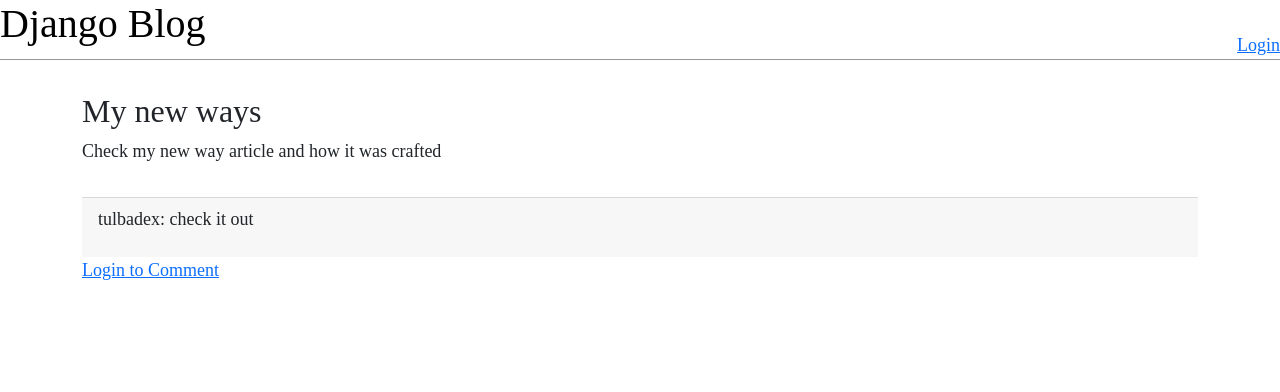
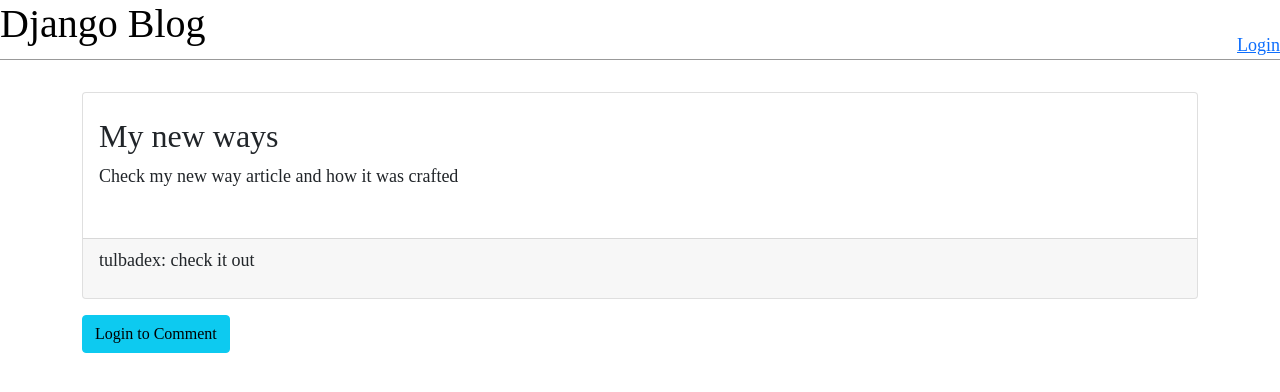
Before and after one commit to tulbadex/zuri-blog, a Django app: page /blog/1/ in a window 1280 px wide. Shown: the top 392 px of the page. Run offline with Django 3.2, Linux system fonts and the light colour scheme; data comes from the database, SQL or seed files in the repository; both versions use the stored data as it was after the commit; some libraries are stand-ins or nearby versions.

Commit message:
Added style to comment section

```diff
--- a/templates/post_detail.html
+++ b/templates/post_detail.html
@@ -4,10 +4,13 @@
 
 {% block content %}
 
-    <div class="post-entry">
-        <h2>{{ post.title }}</h2>
-        <p>{{ post.body }}</p>
+    <div class="card">
+
+        <div class="post-entry card-body">
+            <h2 class="card-title">{{ post.title }}</h2>
+            <p class="card-text">{{ post.body }}</p>
         </div>
+
         <div class="card-footer">
             {% for comment in post.comments.all %}
                 <p>
@@ -17,16 +20,29 @@
             {% endfor %}
             <!-- <a href="{% url 'posts:comment_new' post.pk %}">+ New Comment</a> -->
         </div>
+
+    </div>
+
     {% if user.is_authenticated %}
     <form method="post" action="{% url 'posts:comment_new' post_pk=post.pk %}">
         {% csrf_token %}
-        <textarea name="comment" id="" cols="30" rows="10" required></textarea>
-        <button class="btn btn-info" type="submit">Add Comment</button>
+        <div class="form-group col-lg">
+            <textarea class="form-control border border-primary" name="comment" id="" cols="30" rows="10" required style="resize: none;"></textarea>
+        </div>
+
+        <div class="form-group">
+            <button class="btn btn-info mt-2" type="submit">Add Comment</button>
+        </div>
     </form>
-    <a href="{% url 'posts:post_edit' post.pk %}">Edit Blog Post</a>&nbsp;&nbsp;&nbsp;
-    <a href="{% url 'posts:post_delete' post.pk %}">Delete Blog Post</a>
+
+    <div class="col-lg">
+        <div class="mt-3 mt-5">
+            <a class="float-md-start btn btn-secondary mb-3" href="{% url 'posts:post_edit' post.pk %}">Edit Blog Post</a>&nbsp;&nbsp;&nbsp;
+            <a class="float-md-end btn btn-danger mb-3" href="{% url 'posts:post_delete' post.pk %}">Delete Blog Post</a>
+        </div>
+    </div>
     {% else %}
-    <a href="{% url 'login' %}">Login to Comment</a>
+    <a class="btn btn-info mt-3" href="{% url 'login' %}">Login to Comment</a>
     {% endif %}
 
 {% endblock %}
```
Also changed, not shown: README.md, db.sqlite3. Lines whose indentation alone changed are shown as unchanged.
